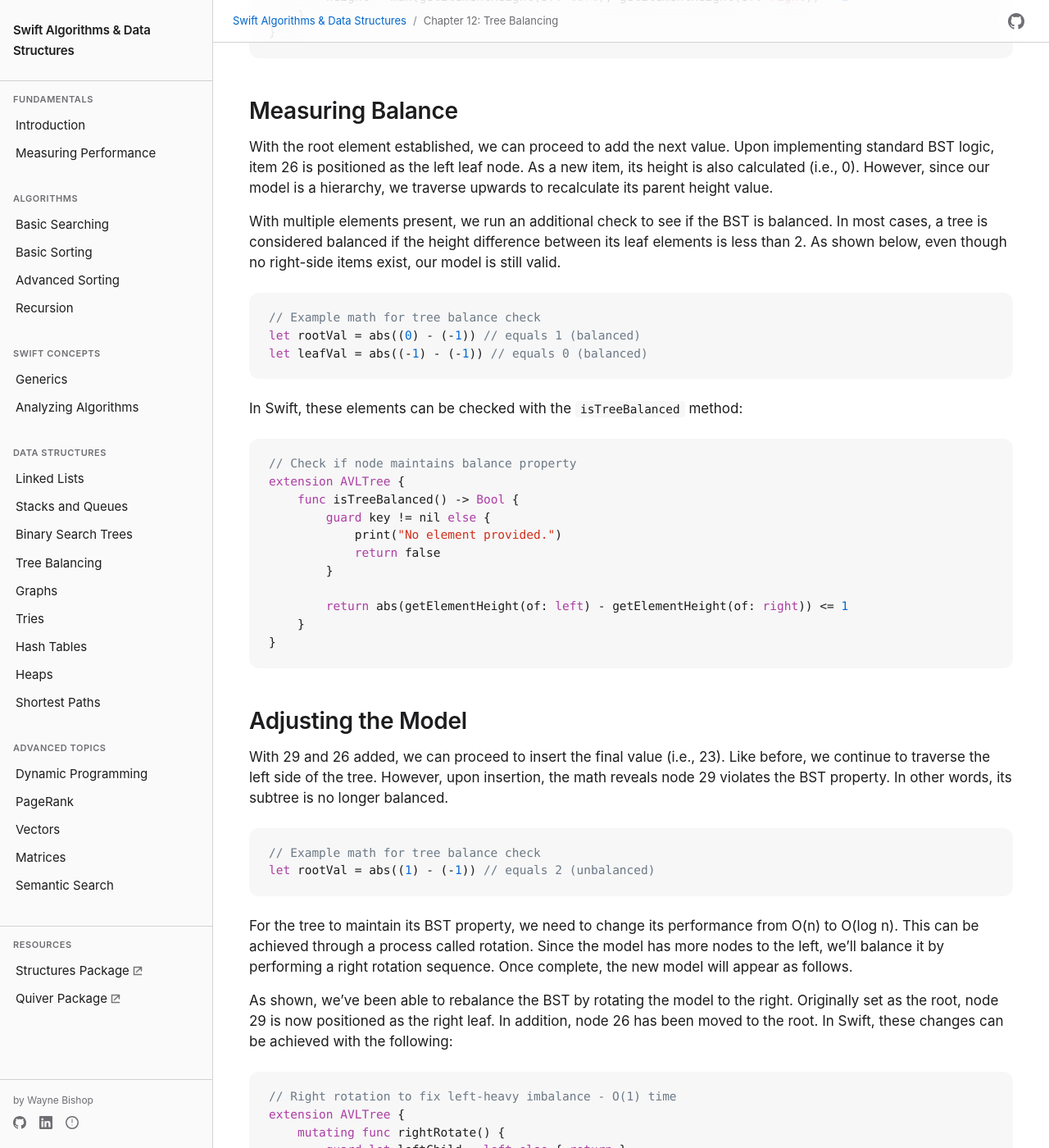
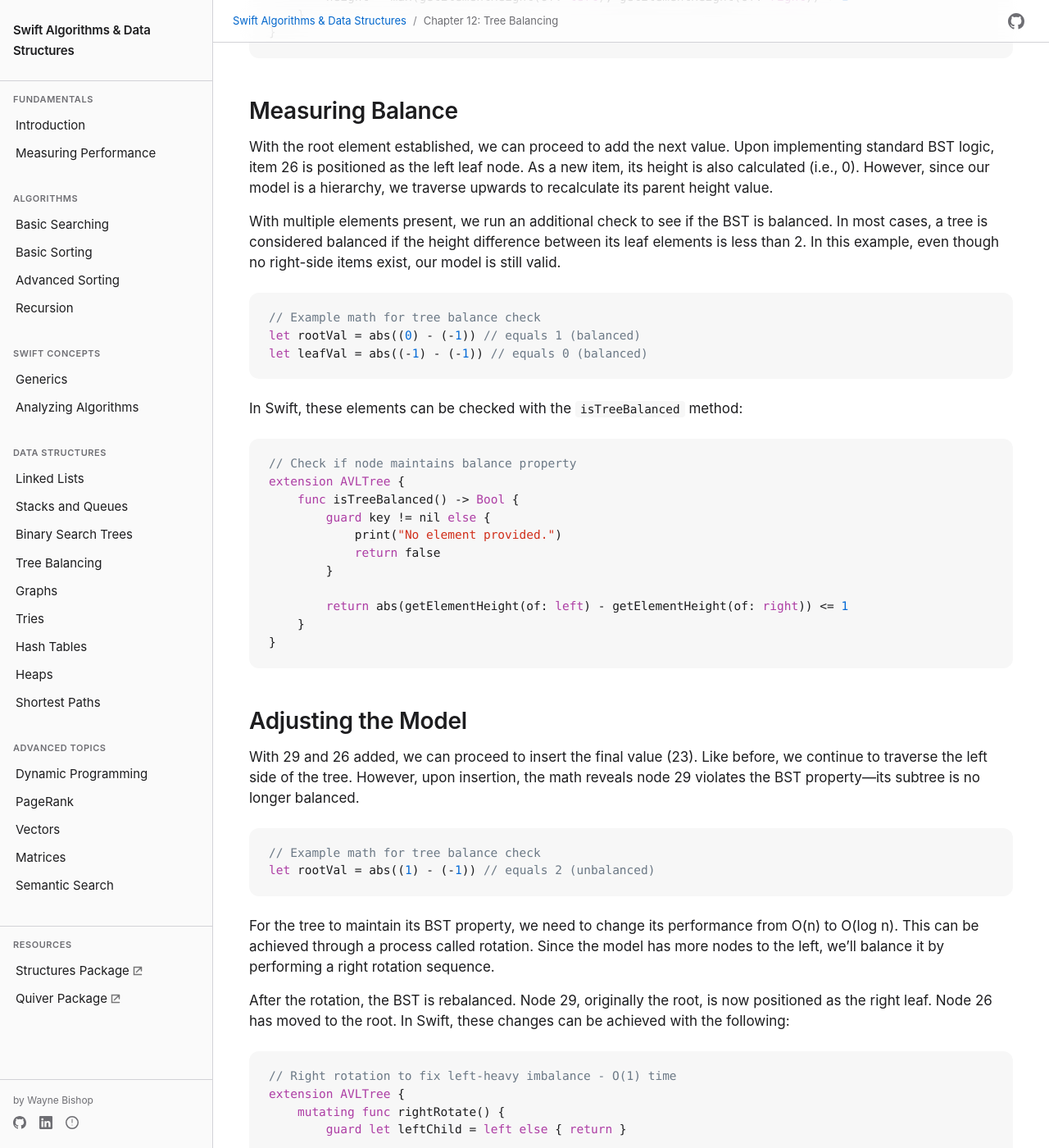
Before and after one commit to waynewbishop/swift-algorithms, a Jekyll site: the page built from 12-tree-balancing.md, in a window 1280 px wide and 1400 px high, scrolled down 1827 px. Shown: the whole window at 82% size. Built offline with Jekyll 4.4.1, drawn with Linux system fonts in a browser that asks for light colours; some of the changed text lies outside the part shown.

Commit message:
Apply Claude.md formatting standards to Chapter 12: Tree Balancing
Applied 8 formatting corrections per Claude.md standards:

**1. Opening Paragraph (line 8)**
- Changed: "In the previous chapter, we saw..."
- To: "In [Chapter 11](11-binary-search-trees.md), we explored..."
- Added proper chapter link matching vectors/matrices style
- Tightened prose for conciseness and clarity

**2. Code Comment (line 25)**
- Changed: "// A simple array of unsorted integers"
- To: "// Example array for demonstrating tree balancing with three values"
- More descriptive, explains purpose not just content

**3. Removed "As shown" (line 12)**
- Changed: "As shown, all elements had..."
- To: "All elements had..."
- Removed reference to non-existent diagram

**4. Removed Visual Reference (line 29)**
- Changed: "Arrows point from the leaf element to the root..."
- To: "The height calculation traverses from leaf elements to the root."
- Describes concept without referencing missing visual

**5. Changed "As shown below" (line 71)**
- Changed: "As shown below, even though..."
- To: "In this example, even though..."
- No diagram reference needed

**6. Simplified Wordiness (line 97)**
- Changed: "(i.e., 23)" and "In other words, its subtree..."
- To: "(23)" and "—its subtree..." (em dash)
- More concise, professional style

**7-8. Removed Diagram References (lines 104-106)**
- Removed: "Once complete, the new model will appear as follows."
- Removed: "As shown, we've been able to rebalance..."
- Changed to: "After the rotation, the BST is rebalanced."
- Direct statements without referencing missing visuals

Result: Chapter now meets all Claude.md formatting standards while preserving original voice and technical content. No more references to non-existent diagrams, improved code comments, proper chapter linking, and concise prose.

🤖 Generated with Claude Code
Co-Authored-By: Claude <noreply@anthropic.com>

````diff
--- a/12-tree-balancing.md
+++ b/12-tree-balancing.md
@@ -5,11 +5,11 @@ description: "Maintaining balanced binary search trees through height tracking a
 ---
 # Tree Balancing
 
-In the previous chapter, we saw how binary search trees are used to manage data. With basic logic, an algorithm can easily traverse a model, searching data in O(log n) time. However, there are occasions when navigating a tree becomes inefficient - in some cases working at O(n) time. In this chapter, we will review those scenarios and introduce the concept of tree balancing.
+In [Chapter 11](11-binary-search-trees.md), we explored binary search trees and how they enable O(log n) search performance through efficient data organization. However, BST performance depends entirely on tree structure. When trees become unbalanced, search performance degrades to O(n), no better than a linear scan. This chapter introduces tree balancing techniques that maintain O(log n) performance regardless of insertion order by tracking subtree heights and performing rotations when imbalances occur.
 
 ## New Models
 
-To start, let's revisit our original example. Array values from `numberList` were used to build a tree. As shown, all elements had either one or two children - otherwise called leaf elements. This is known as a balanced binary search tree.
+To start, let's revisit our original example. Array values from `numberList` were used to build a tree. All elements had either one or two children - otherwise called leaf elements. This is known as a balanced binary search tree.
 
 Our model achieved balance not only through usage of the BST append algorithm but also by the way keys were inserted. In reality, there could be numerous ways to populate a tree. Without considering other factors, this can produce unexpected results.
 
@@ -22,11 +22,11 @@ This scenario isn't rare. Any monotonically increasing sequence (timestamps, aut
 To compensate for these imbalances, we need to expand the scope of our algorithm. In addition to left/right logic, we'll add a new property called `height`. Coupled with specific rules, we can use `height` to detect tree imbalances. To see how this works, let's create a simple array:
 
 ```swift
-// A simple array of unsorted integers
+// Example array for demonstrating tree balancing with three values
 let balanceList: Array<Int> = [29, 26, 23]
 ```
 
-To start, we add the root element. As the first item, left/right leaves don't yet exist, so they are initialized to `nil`. Arrows point from the leaf element to the root because they are used to calculate its height. For math purposes, the height of non-existent leaves are set to -1.
+To start, we add the root element. As the first item, left/right leaves don't yet exist, so they are initialized to `nil`. The height calculation traverses from leaf elements to the root. For math purposes, the height of non-existent leaves are set to -1.
 
 With a model in place, we can calculate the element's height. This is done by comparing the height of each leaf, finding the largest value, then increasing that value by +1. For the root element, this equates to 0. In Swift, these rules can be represented as follows:
 
@@ -68,7 +68,7 @@ extension AVLTree {
 
 With the root element established, we can proceed to add the next value. Upon implementing standard BST logic, item 26 is positioned as the left leaf node. As a new item, its height is also calculated (i.e., 0). However, since our model is a hierarchy, we traverse upwards to recalculate its parent height value.
 
-With multiple elements present, we run an additional check to see if the BST is balanced. In most cases, a tree is considered balanced if the height difference between its leaf elements is less than 2. As shown below, even though no right-side items exist, our model is still valid.
+With multiple elements present, we run an additional check to see if the BST is balanced. In most cases, a tree is considered balanced if the height difference between its leaf elements is less than 2. In this example, even though no right-side items exist, our model is still valid.
 
 ```swift
 // Example math for tree balance check
@@ -94,16 +94,16 @@ extension AVLTree {
 
 ## Adjusting the Model
 
-With 29 and 26 added, we can proceed to insert the final value (i.e., 23). Like before, we continue to traverse the left side of the tree. However, upon insertion, the math reveals node 29 violates the BST property. In other words, its subtree is no longer balanced.
+With 29 and 26 added, we can proceed to insert the final value (23). Like before, we continue to traverse the left side of the tree. However, upon insertion, the math reveals node 29 violates the BST property—its subtree is no longer balanced.
 
 ```swift
 // Example math for tree balance check
 let rootVal = abs((1) - (-1)) // equals 2 (unbalanced)
 ```
 
-For the tree to maintain its BST property, we need to change its performance from O(n) to O(log n). This can be achieved through a process called rotation. Since the model has more nodes to the left, we'll balance it by performing a right rotation sequence. Once complete, the new model will appear as follows.
+For the tree to maintain its BST property, we need to change its performance from O(n) to O(log n). This can be achieved through a process called rotation. Since the model has more nodes to the left, we'll balance it by performing a right rotation sequence.
 
-As shown, we've been able to rebalance the BST by rotating the model to the right. Originally set as the root, node 29 is now positioned as the right leaf. In addition, node 26 has been moved to the root. In Swift, these changes can be achieved with the following:
+After the rotation, the BST is rebalanced. Node 29, originally the root, is now positioned as the right leaf. Node 26 has moved to the root. In Swift, these changes can be achieved with the following:
 
 ```swift
 // Right rotation to fix left-heavy imbalance - O(1) time
````
